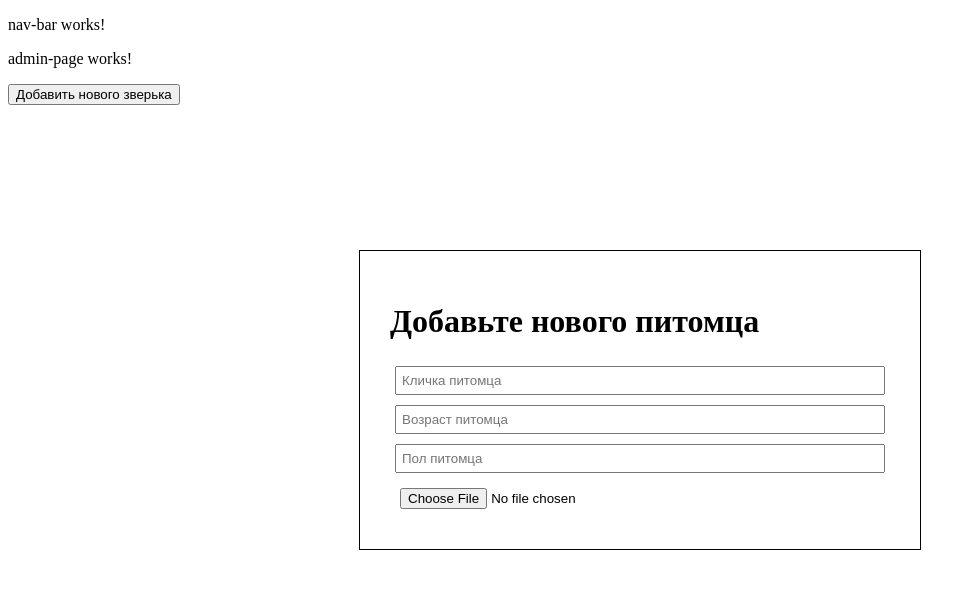
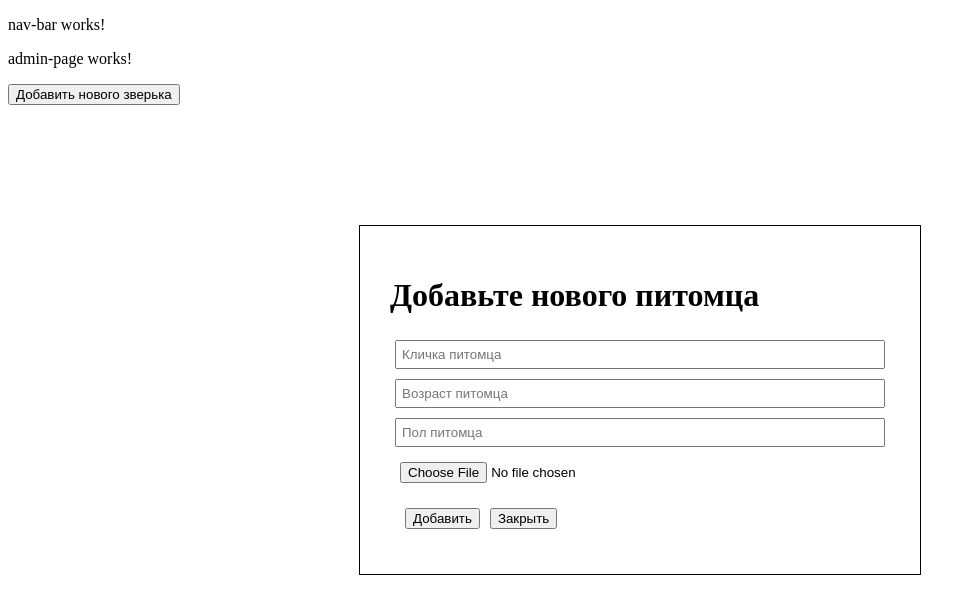
Before and after one commit to PahaKoha/AnimalShelterFront, an Angular app: page /admin in a window 1280 px wide. Both pictures are taken after a click on the button "Добавить нового зверька". Shown: the top 614 px of the page, without its empty margins (0-976 px from the left). Built offline with nearby package versions, Linux system fonts and the light colour scheme.

Commit message:
Добавил кнопки для компонента create-new-pet-window. Инжектировал creqte-new-pet-window.service в create-new-pet-window.component

```diff
--- a/src/app/components/create-new-pet-window/create-new-pet-window.component.css
+++ b/src/app/components/create-new-pet-window/create-new-pet-window.component.css
@@ -24,3 +24,14 @@
   padding: 5px;
   margin: 5px;
 }
+
+.button-group {
+  display: flex;
+  flex-direction: row;
+  padding: 5px;
+  margin: 5px;
+}
+
+.button-group button {
+  margin: 5px;
+}
--- a/src/app/components/create-new-pet-window/create-new-pet-window.component.html
+++ b/src/app/components/create-new-pet-window/create-new-pet-window.component.html
@@ -5,5 +5,9 @@
     <input placeholder="Возраст питомца">
     <input placeholder="Пол питомца">
     <input type="file" placeholder="Фото питомца">
+    <div class="button-group">
+      <button>Добавить</button>
+      <button (click)="changeCreateNewPetWindowState()">Закрыть</button>
+    </div>
   </div>
 </div>
--- a/src/app/components/create-new-pet-window/create-new-pet-window.component.ts
+++ b/src/app/components/create-new-pet-window/create-new-pet-window.component.ts
@@ -1,4 +1,5 @@
-import { Component } from '@angular/core';
+import {Component} from '@angular/core';
+import {CreateNewPetWindowService} from "../../services/create-new-pet-window.service";
 
 @Component({
   selector: 'app-create-new-pet-window',
@@ -8,5 +9,10 @@ import { Component } from '@angular/core';
   styleUrl: './create-new-pet-window.component.css'
 })
 export class CreateNewPetWindowComponent {
+  constructor(private createNewPetWindowService: CreateNewPetWindowService) {
+  }
 
+  changeCreateNewPetWindowState(): void {
+    this.createNewPetWindowService.changeWindowState();
+  }
 }
```
